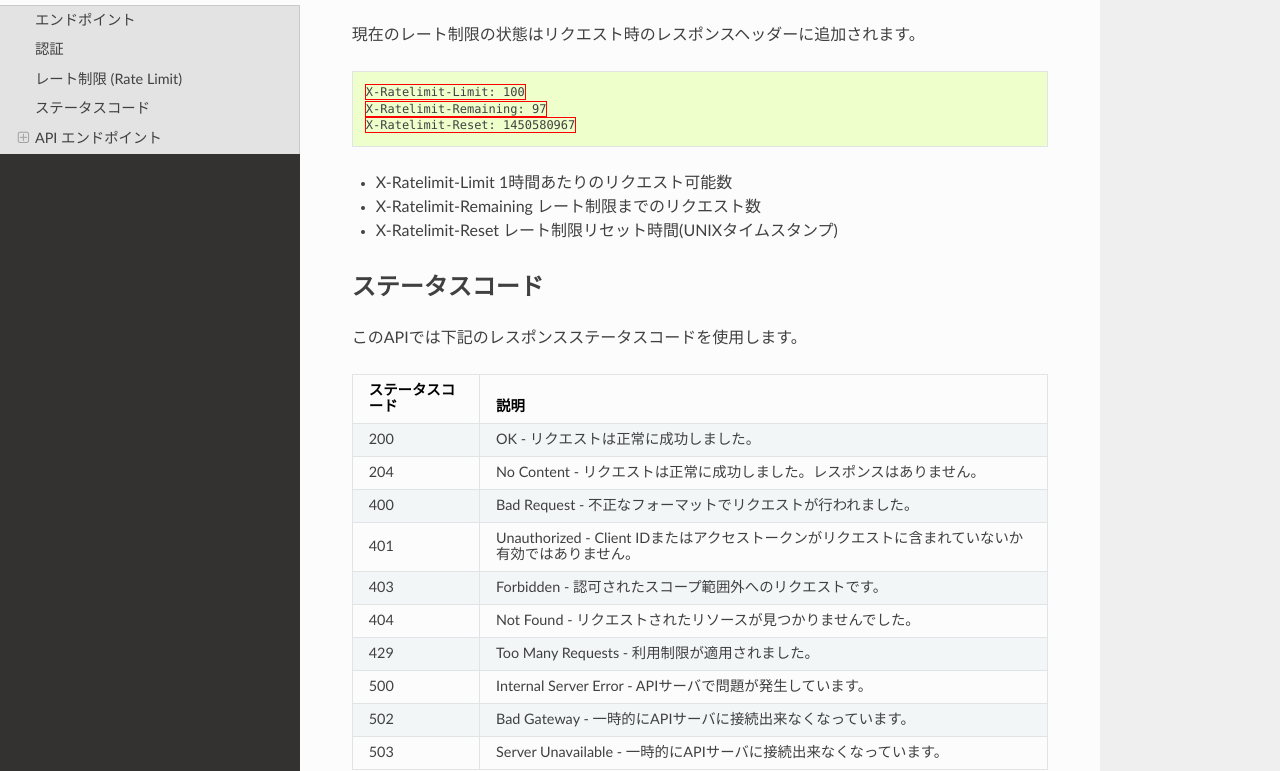
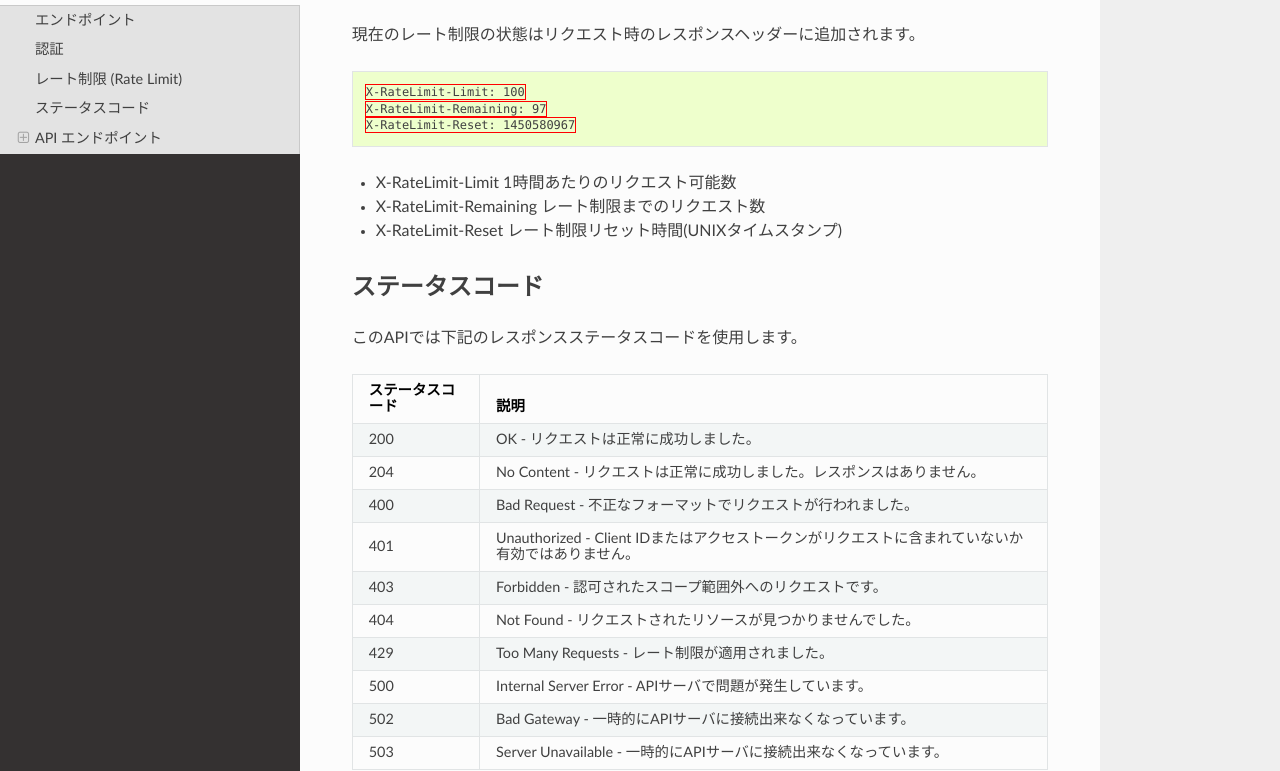
Before and after one commit to MinecraftJP/pvp-docs, a Sphinx documentation site: the page built from docs/rest/index.rst, in a window 1280 px wide and 1400 px high, scrolled down 1709 px. Shown: the part 262-1033 px from the top of the window. Built offline with Sphinx 7.4.7 and the Read the Docs theme 2.0.0, drawn with Linux system fonts in a browser that asks for light colours.

Commit message:
APIのドキュメント修正

```diff
--- a/docs/rest/index.rst
+++ b/docs/rest/index.rst
@@ -91,14 +91,14 @@ Authorization Codeによる認証時には、対象のユーザ単位で1時間
 
 .. code-block:: http
 
-   X-Ratelimit-Limit: 100
-   X-Ratelimit-Remaining: 97
-   X-Ratelimit-Reset: 1450580967
+   X-RateLimit-Limit: 100
+   X-RateLimit-Remaining: 97
+   X-RateLimit-Reset: 1450580967
 
 
-* X-Ratelimit-Limit 1時間あたりのリクエスト可能数
-* X-Ratelimit-Remaining レート制限までのリクエスト数
-* X-Ratelimit-Reset レート制限リセット時間(UNIXタイムスタンプ)
+* X-RateLimit-Limit 1時間あたりのリクエスト可能数
+* X-RateLimit-Remaining レート制限までのリクエスト数
+* X-RateLimit-Reset レート制限リセット時間(UNIXタイムスタンプ)
 
 ステータスコード
 ================
@@ -114,7 +114,7 @@ Authorization Codeによる認証時には、対象のユーザ単位で1時間
    401, Unauthorized - Client IDまたはアクセストークンがリクエストに含まれていないか有効ではありません。
    403, Forbidden - 認可されたスコープ範囲外へのリクエストです。
    404, Not Found - リクエストされたリソースが見つかりませんでした。
-   429, Too Many Requests - 利用制限が適用されました。
+   429, Too Many Requests - レート制限が適用されました。
    500, Internal Server Error - APIサーバで問題が発生しています。
    502, Bad Gateway - 一時的にAPIサーバに接続出来なくなっています。
    503, Server Unavailable - 一時的にAPIサーバに接続出来なくなっています。
--- a/docs/rest/players.rst
+++ b/docs/rest/players.rst
@@ -33,6 +33,7 @@ GET players/:id
    ctw, CTWゲームモード統計
    factions, Factions統計
    kills, キル、デスエントリー
+   matches, ゲーム履歴
    objective, Objectiveゲームモード統計
    paintball, Paintballゲームモード統計
    splatt, Splattゲームモード統計
```
